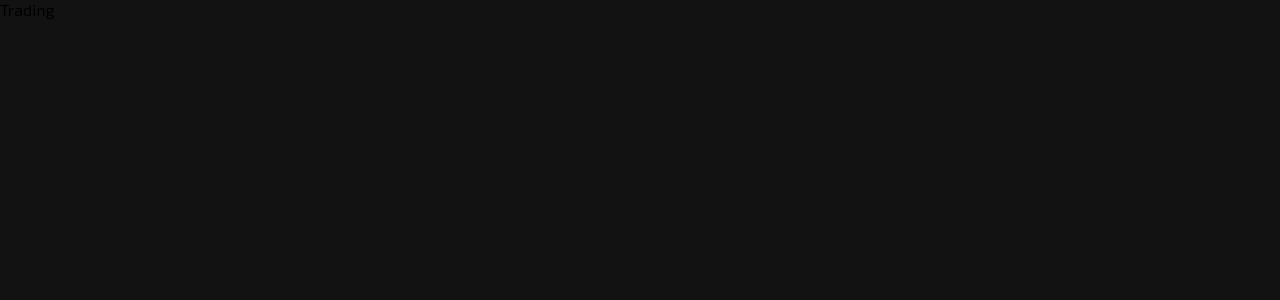
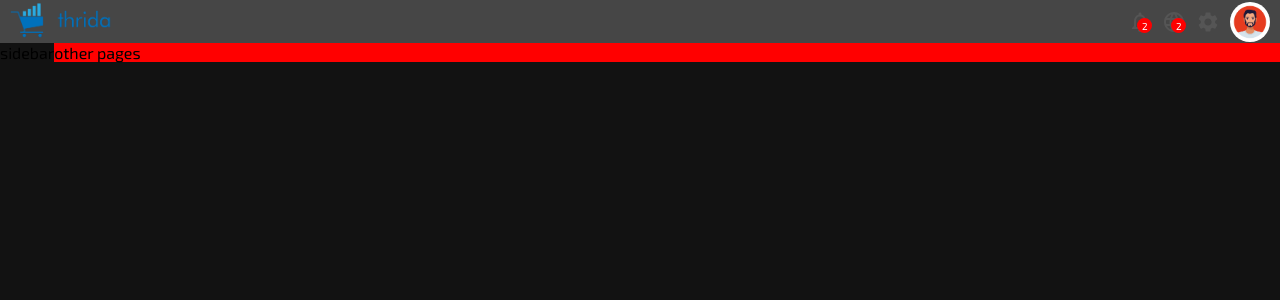
Before and after one commit to luisthe-dev/thrida, a React (Create React App) app: page /dashboard/trading in a window 1280 px wide. Shown: the top 300 px of the page. Built offline with nearby package versions, Linux system fonts and the light colour scheme; a web font is replaced by a local one.

Commit message:
updated changes

```diff
--- a/package.json
+++ b/package.json
@@ -5,6 +5,7 @@
   "dependencies": {
     "@emotion/react": "^11.10.0",
     "@emotion/styled": "^11.10.0",
+    "@mui/icons-material": "^5.10.6",
     "@mui/material": "^5.10.2",
     "@reduxjs/toolkit": "^1.8.5",
     "@testing-library/jest-dom": "^5.16.5",
--- a/src/App.js
+++ b/src/App.js
@@ -8,6 +8,8 @@ import Trading from "./pages/Dash/Trading";
 import Profile from "./pages/Dash/Profile";
 import Cashier from "./pages/Dash/Cashier";
 import Deposit from "./pages/Dash/Cashier/Deposit";
+import Signin from "./components/Admin/Signin";
+import Signup from "./components/Admin/Signup";
 
 const App = () => {
   return (
@@ -45,6 +47,13 @@ const App = () => {
             </Route>
           </Route>
 
+          {/* Admin Pages */}
+          <Route path="/admin">
+            <Route path="" element={<Navigate to={"signin"} />} />
+            <Route path="signin" element={<Signin />} />
+            <Route path="signup" element={<Signup />} />
+          </Route>
+
           {/* Utility Pages */}
           <Route path="*" element={<NotFound />} />
         </Routes>
--- /dev/null
+++ b/src/assets/css/Dash/Trading.css
@@ -0,0 +1,78 @@
+* {
+  margin: 0;
+  padding: 0;
+  box-sizing: border-box;
+}
+
+/* Topbar Styles */
+
+.container {
+  display: flex;
+}
+
+.others {
+  flex: 6;
+  background: red;
+}
+
+.topbar__content {
+  display: flex;
+  align-items: center;
+  justify-content: space-between;
+  background: var(--alternateBackground);
+  position: sticky;
+  top: 0;
+  z-index: 999;
+}
+
+.topbar__logo {
+  display: flex;
+  justify-content: flex-start;
+}
+
+.thrida__logo {
+  width: 9%;
+  margin-left: 10px;
+}
+
+.topbar__icons {
+  display: flex;
+  justify-content: flex-end;
+  margin-right: 10px;
+}
+
+.topbar__icon {
+  position: relative;
+  cursor: pointer;
+  color: #555;
+}
+
+.topbar__span {
+  position: absolute;
+  top: 18px;
+  /*right: 9px;*/
+  background: red;
+  color: white;
+  border-radius: 50%;
+  width: 15px;
+  height: 15px;
+  display: flex;
+  justify-content: center;
+  align-items: center;
+  font-size: 10px;
+}
+
+.topbar__avatar {
+  width: 40px;
+  height: 40px;
+  border-radius: 50%;
+  cursor: pointer;
+  object-fit: contain;
+  margin-right: 10px;
+}
+
+/* Sidebar Styles */
+
+.sidebar__container {
+  flex: 2;
+}
--- /dev/null
+++ b/src/components/Admin/Signin.jsx
@@ -0,0 +1,12 @@
+import React from 'react';
+import SignIn from "../../pages/Auth/SignIn";
+
+const Signin = () => {
+    return (
+        <div>
+            <SignIn />
+        </div>
+    );
+}
+
+export default Signin;
--- /dev/null
+++ b/src/components/Admin/Signup.jsx
@@ -0,0 +1,12 @@
+import React from 'react';
+import SignUp from "../../pages/Auth/SignUp";
+
+const Signup = () => {
+    return (
+        <div>
+            <SignUp />
+        </div>
+    );
+}
+
+export default Signup;
--- a/src/index.js
+++ b/src/index.js
@@ -16,6 +16,7 @@ import "./assets/css/Home.css";
 import "./assets/css/Dash/DashHeader.css";
 import "./assets/css/Dash/Profile.css";
 import "./assets/css/Dash/Cashier.css";
+import "./assets/css/Dash/Trading.css";
 import "./assets/css/Dash/Cashier/Deposit.css";
 import "./assets/css/components/MainSidebar.css";
 import "./assets/css/Utils.css";
--- /dev/null
+++ b/src/pages/Dash/Sidebar.jsx
@@ -0,0 +1,13 @@
+import React from 'react';
+
+const Sidebar = () => {
+    return (
+        <div>
+            <div className="sidebar__container">
+                sidebar
+            </div>
+        </div>
+    );
+}
+
+export default Sidebar;
--- /dev/null
+++ b/src/pages/Dash/Topbar.jsx
@@ -0,0 +1,33 @@
+import React from 'react';
+import NotificationsNoneIcon from '@mui/icons-material/NotificationsNone';
+import LanguageIcon from '@mui/icons-material/Language';
+import SettingsIcon from '@mui/icons-material/Settings';
+import mavatar from "../../assets/css/images/mavatar.png";
+
+const Topbar = () => {
+    return (
+        <div>
+            <div className="topbar__container">
+                <div className="topbar__content">
+                    <div className="topbar__logo">
+                        <img src="/public_assets/images/Thrida-01-02.png" alt="Thrida" className="thrida__logo" />
+                    </div>
+                    <div className="topbar__icons">
+                        <NotificationsNoneIcon className="topbar__icon" />
+                        <span className="topbar__span">2</span>
+                    </div>
+                    <div className="topbar__icons">
+                        <LanguageIcon className="topbar__icon" />
+                        <span className="topbar__span">2</span>
+                    </div>
+                    <div className="topbar__icons">
+                        <SettingsIcon className="topbar__icon" />
+                    </div>
+                    <img src={mavatar} alt="avatar" className="topbar__avatar" />
+                </div>
+            </div>
+        </div>
+    );
+}
+
+export default Topbar;
--- a/src/pages/Dash/Trading.jsx
+++ b/src/pages/Dash/Trading.jsx
@@ -1,7 +1,17 @@
 import React from "react";
+import Topbar from "./Topbar";
+import Sidebar from "./Sidebar";
 
 const Trading = () => {
-  return <div>Trading</div>;
+  return (
+    <div>
+      <Topbar />
+      <div className="container">
+        <Sidebar />
+        <div className="others">other pages</div>
+      </div>
+    </div>
+  );
 };
 
 export default Trading;
```
Also changed, not shown: src/components/apis/adminApi.js (added, +44 -0 lines), src/assets/css/images/mavatar.png (added), 1 other file (tests, documents, lock files or other folders).
